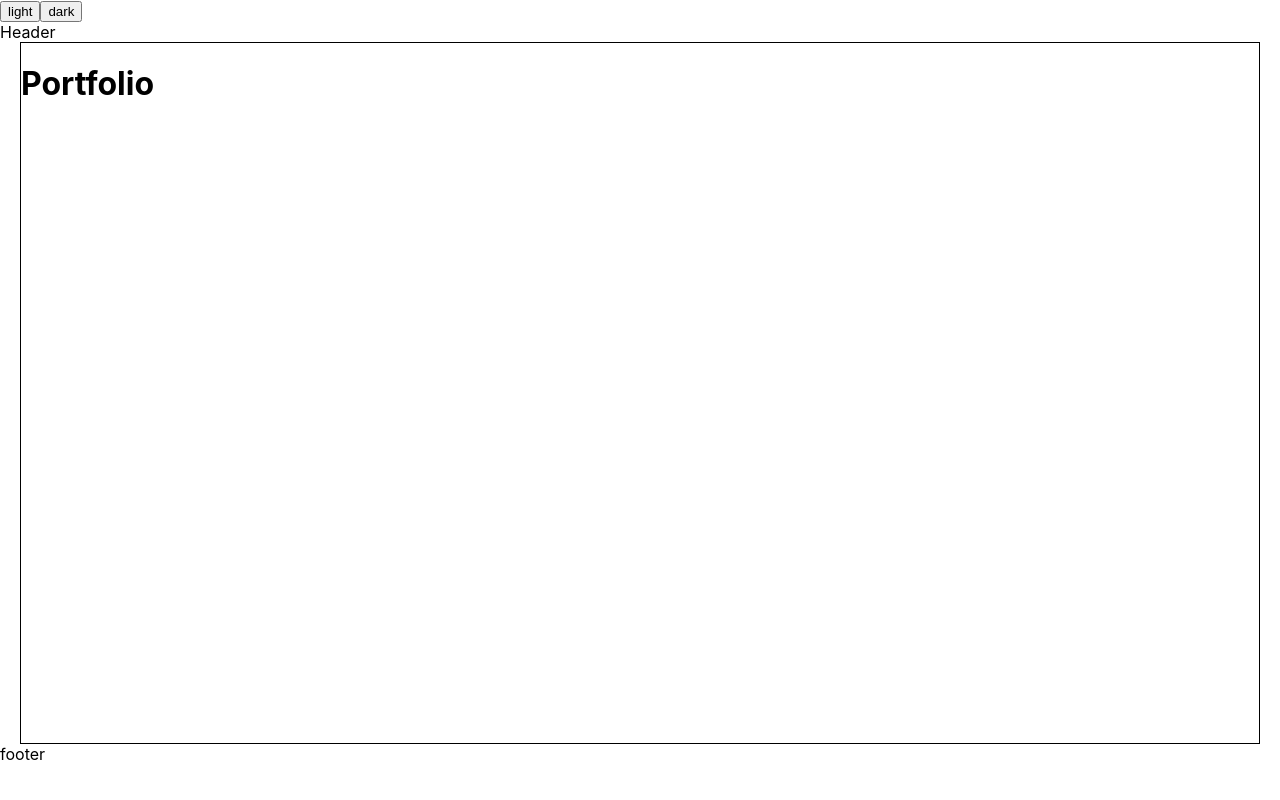
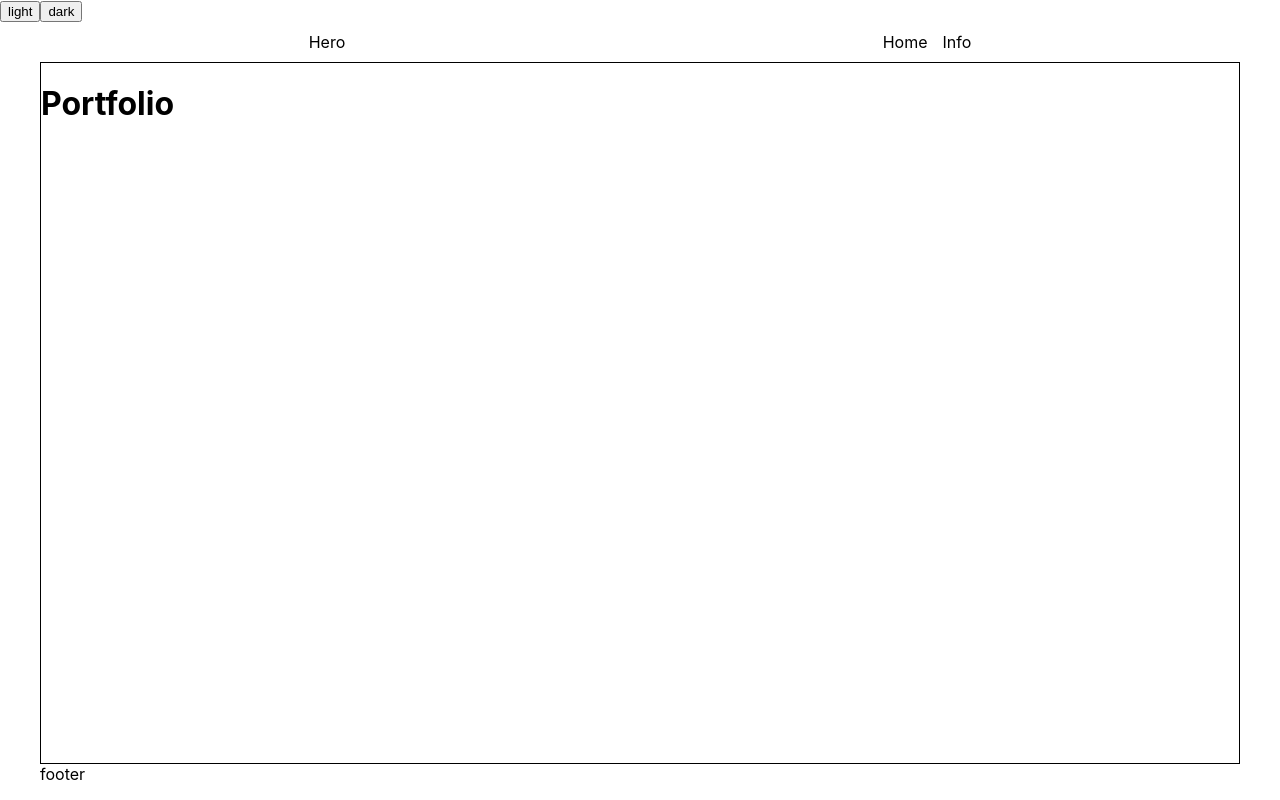
Before and after one commit to BuHogeJI2/portfolio, a React (Create React App) app: page / in a window 1280 px wide. Built offline with nearby package versions, Linux system fonts and the light colour scheme.

Commit message:
Create header content container

```diff
--- a/src/components/Layout.tsx
+++ b/src/components/base/Layout.tsx
@@ -1,15 +1,19 @@
 import React, { PropsWithChildren } from 'react';
 import Container from './Container';
 import styled from 'styled-components';
+import HeaderContent from '../header/HeaderContent';
 
 const Main = styled.main(({ theme }) => theme.main);
+const Header = styled.header(({ theme }) => theme.header);
 
 export default function Layout({
   children,
 }: PropsWithChildren): React.ReactElement {
   return (
     <Container>
-      <header>Header</header>
+      <Header>
+        <HeaderContent />
+      </Header>
       <Main>{children}</Main>
       <footer>footer</footer>
     </Container>
--- a/src/components/SwitchLightMode.tsx
+++ b/src/components/base/SwitchLightMode.tsx
@@ -2,7 +2,7 @@ import React from 'react';
 import {
   ELightMode,
   useLightModeContext,
-} from '../libs/context/LightModeContext';
+} from '../../libs/context/LightModeContext';
 
 export default function SwitchLightMode(): React.ReactElement {
   const { setLightMode } = useLightModeContext();
--- /dev/null
+++ b/src/components/header/HeaderContent.tsx
@@ -0,0 +1,18 @@
+import React from 'react';
+import { NavLink } from 'react-router-dom';
+
+export default function HeaderContent(): React.ReactElement {
+  return (
+    <>
+      <div>Hero</div>
+      <div className={'menu'}>
+        <NavLink to={'/'} className={'menu-link'}>
+          Home
+        </NavLink>
+        <NavLink to={'/info'} className={'menu-link'}>
+          Info
+        </NavLink>
+      </div>
+    </>
+  );
+}
--- a/src/index.tsx
+++ b/src/index.tsx
@@ -15,7 +15,7 @@ import LightModeContextProvider, {
   useLightModeContext,
 } from './libs/context/LightModeContext';
 import { darkTheme, lightTheme } from './theme/theme';
-import SwitchLightMode from './components/SwitchLightMode';
+import SwitchLightMode from './components/base/SwitchLightMode';
 
 const router = createBrowserRouter(
   createRoutesFromElements(
--- a/src/pages/index.tsx
+++ b/src/pages/index.tsx
@@ -1,5 +1,5 @@
 import React from 'react';
-import Layout from '../components/Layout';
+import Layout from '../components/base/Layout';
 
 export default function HomePage(): React.ReactElement {
   return (
--- a/src/pages/info.tsx
+++ b/src/pages/info.tsx
@@ -1,5 +1,5 @@
 import React from 'react';
-import Layout from '../components/Layout';
+import Layout from '../components/base/Layout';
 
 export default function InfoPage(): React.ReactElement {
   return (
--- a/src/theme/theme.tsx
+++ b/src/theme/theme.tsx
@@ -1,5 +1,6 @@
 import { DefaultTheme } from 'styled-components';
 import { TUnionStyles } from './theme.types';
+import merge from 'lodash/merge';
 
 const colors = {
   bgDark: 'black',
@@ -9,13 +10,28 @@ const colors = {
 const unionStyles: TUnionStyles = {
   container: {
     position: 'fixed',
-    width: '100%',
+    width: 'calc(100% - 80px)',
     height: '100%',
+    padding: '0px 40px',
   },
   main: {
     border: '1px solid',
-    margin: '0px 20px',
     height: 'calc(100% - 100px)',
+  },
+  header: {
+    width: '100%',
+    padding: '10px 0px',
+    display: 'flex',
+    alignItems: 'center',
+    justifyContent: 'space-around',
+    '.menu': {
+      '.menu-link': {
+        textDecoration: 'none',
+        '&:not(:last-child)': {
+          marginRight: '15px',
+        },
+      },
+    },
   },
 };
 
@@ -29,6 +45,16 @@ export const lightTheme: DefaultTheme = {
     borderColor: colors.bgDark,
     ...unionStyles.main,
   },
+  header: merge(
+    {
+      '.menu': {
+        '.menu-link': {
+          color: colors.bgDark,
+        },
+      },
+    },
+    unionStyles.header
+  ),
 };
 export const darkTheme: DefaultTheme = {
   container: {
@@ -40,4 +66,14 @@ export const darkTheme: DefaultTheme = {
     borderColor: colors.bgLight,
     ...unionStyles.main,
   },
+  header: merge(
+    {
+      '.menu': {
+        '.menu-link': {
+          color: colors.bgLight,
+        },
+      },
+    },
+    unionStyles.header
+  ),
 };
--- a/src/theme/theme.types.ts
+++ b/src/theme/theme.types.ts
@@ -1,5 +1,5 @@
 import { CSSObject } from 'styled-components';
 
 export type TUnionStyles = {
-  [key: string]: CSSObject;
+  [key: string]: CSSObject | TUnionStyles;
 };
```
Also changed, not shown: src/components/base/Container.tsx (renamed from src/components/Container.tsx).
